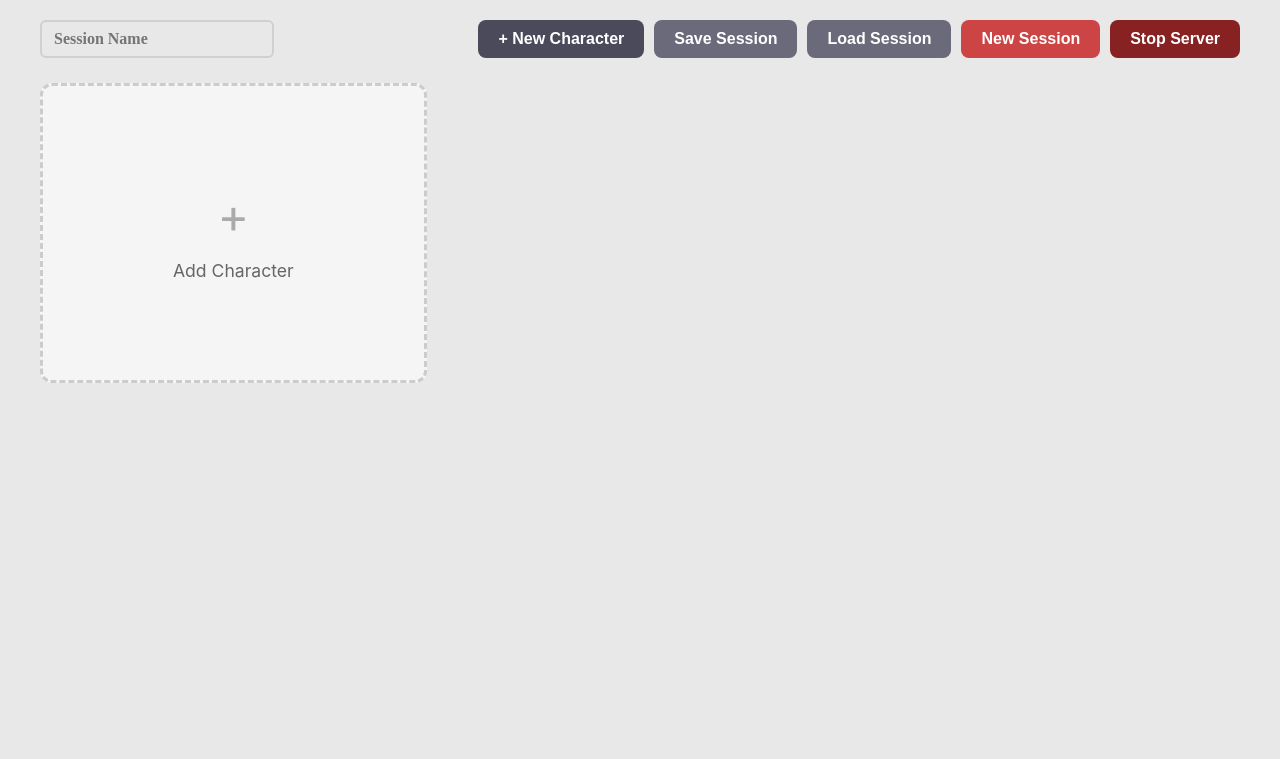
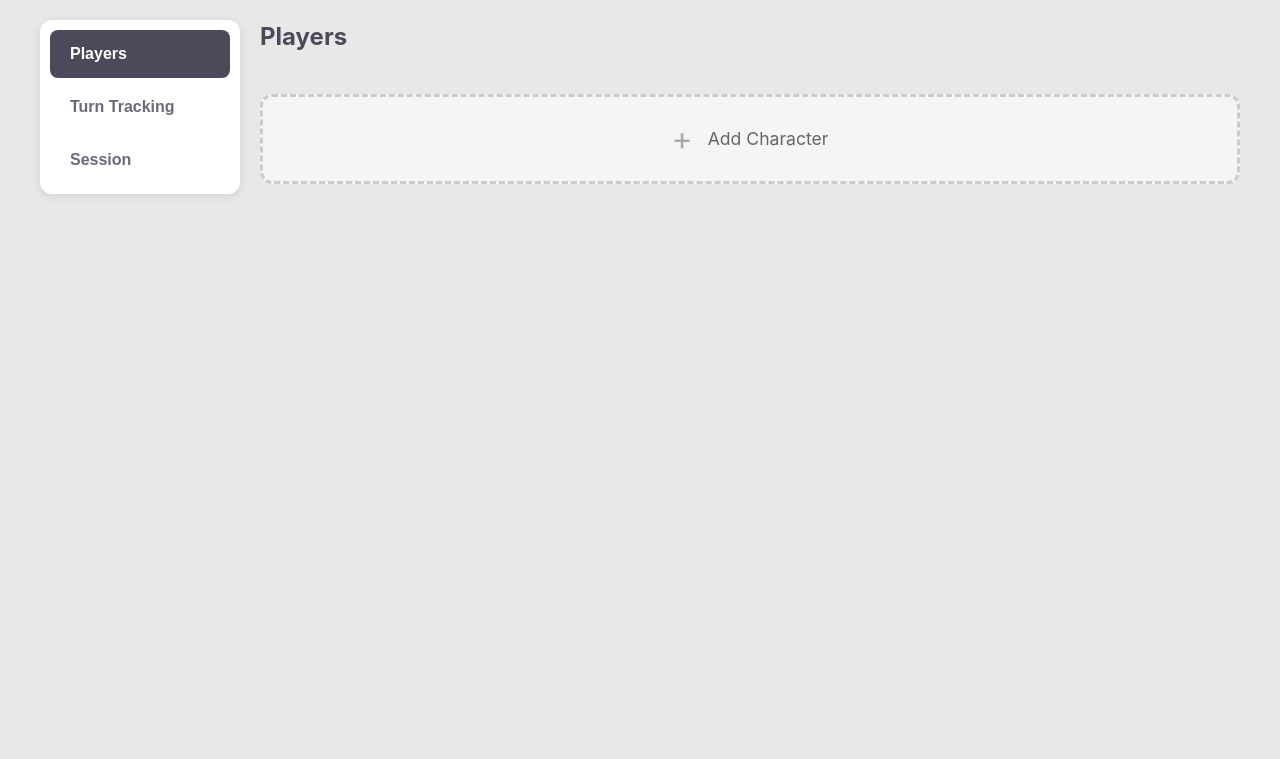
Before and after one commit to StavrosBulgarides/Mausritter, a Flask app: template mausritter/server/templates/gm.html in a window 1280 px wide. Shown: the top 759 px of the page. Run offline with Flask 3, Linux system fonts and the light colour scheme; the template is opened without the code that fills it, so the values that code supplies are empty; some web fonts are replaced.

Commit message:
First iteration of GM tabbed page - needs plenty of layout work

```diff
--- a/mausritter/server/routes/gm.py
+++ b/mausritter/server/routes/gm.py
@@ -25,6 +25,7 @@ def dashboard():
         characters=characters,
         session_name=session_state.get("session_name", "New Session"),
         gm_notes=session_state.get("gm_notes", ""),
+        session_data=game_session.get_session_data(),
     )
 
 
--- a/mausritter/server/templates/gm.html
+++ b/mausritter/server/templates/gm.html
@@ -3,41 +3,106 @@
 {% block title %}GM Dashboard - Mausritter{% endblock %}
 
 {% block extra_styles %}
-.session-header {
+/* Main layout */
+.gm-layout {
     display: flex;
-    justify-content: space-between;
-    align-items: center;
-    flex-wrap: wrap;
-    gap: 15px;
-    margin-bottom: 25px;
+    gap: 20px;
+    min-height: calc(100vh - 60px);
 }
 
-.session-name-input {
-    font-size: 1.8em;
-    font-weight: bold;
-    border: none;
-    background: transparent;
-    padding: 5px;
-    min-width: 200px;
+/* Sidebar navigation */
+.sidebar {
+    width: 200px;
+    flex-shrink: 0;
 }
 
-.session-name-input:focus {
-    outline: none;
-    background: #f0f0f0;
-    border-radius: 4px;
+.nav-tabs {
+    display: flex;
+    flex-direction: column;
+    gap: 5px;
+    background: white;
+    border-radius: 12px;
+    padding: 10px;
+    box-shadow: 0 2px 8px rgba(0,0,0,0.1);
 }
 
-.session-actions {
-    display: flex;
-    gap: 10px;
-    flex-wrap: wrap;
+.nav-tab {
+    padding: 15px 20px;
+    background: transparent;
+    border: none;
+    border-radius: 8px;
+    cursor: pointer;
+    font-size: 1em;
+    font-weight: bold;
+    color: #6a6a7a;
+    text-align: left;
+    transition: background 0.2s, color 0.2s;
 }
 
-.characters-grid {
-    display: grid;
-    grid-template-columns: repeat(auto-fill, minmax(320px, 1fr));
-    gap: 20px;
-    margin-bottom: 30px;
+.nav-tab:hover {
+    background: #f0f0f0;
+}
+
+.nav-tab.active {
+    background: #4a4a5a;
+    color: white;
+}
+
+/* Main content area */
+.main-content {
+    flex: 1;
+    min-width: 0;
+}
+
+.tab-content {
+    display: none;
+}
+
+.tab-content.active {
+    display: block;
+}
+
+.tab-header {
+    margin-bottom: 20px;
+}
+
+.tab-header h2 {
+    margin: 0;
+    color: #4a4a5a;
+}
+
+/* Session tab */
+.session-options {
+    display: flex;
+    flex-direction: column;
+    gap: 15px;
+    max-width: 400px;
+}
+
+.session-option {
+    background: white;
+    border-radius: 12px;
+    padding: 20px;
+    box-shadow: 0 2px 8px rgba(0,0,0,0.1);
+}
+
+.session-option h3 {
+    margin: 0 0 10px 0;
+    font-size: 1.1em;
+}
+
+.session-option p {
+    margin: 0 0 15px 0;
+    color: #6a6a7a;
+    font-size: 0.9em;
+}
+
+/* Players tab */
+.characters-list {
+    display: flex;
+    flex-direction: column;
+    gap: 15px;
+    margin-bottom: 20px;
 }
 
 .character-card {
@@ -45,11 +110,12 @@
     border-radius: 12px;
     box-shadow: 0 2px 8px rgba(0,0,0,0.1);
     overflow: hidden;
-    transition: transform 0.2s, box-shadow 0.2s;
+    display: flex;
+    flex-direction: row;
+    align-items: stretch;
 }
 
 .character-card:hover {
-    transform: translateY(-3px);
     box-shadow: 0 4px 16px rgba(0,0,0,0.15);
 }
 
@@ -58,32 +124,41 @@
     color: white;
     padding: 15px 20px;
     display: flex;
-    justify-content: space-between;
+    flex-direction: column;
+    justify-content: center;
     align-items: center;
+    min-width: 180px;
+    gap: 10px;
 }
 
 .character-header h3 {
     color: white;
     margin: 0;
     font-size: 1.3em;
+    text-align: center;
 }
 
 .character-body {
-    padding: 20px;
+    padding: 15px 20px;
+    display: flex;
+    flex-direction: row;
+    align-items: center;
+    flex-wrap: wrap;
+    gap: 20px;
+    flex: 1;
 }
 
 .stat-row {
     display: flex;
-    justify-content: space-between;
-    margin-bottom: 15px;
+    gap: 10px;
 }
 
 .stat-box {
     text-align: center;
-    padding: 10px;
+    padding: 8px 12px;
     background: #f5f5f5;
     border-radius: 8px;
-    min-width: 70px;
+    min-width: 60px;
 }
 
 .stat-label {
@@ -104,13 +179,15 @@
 }
 
 .character-info {
-    font-size: 0.95em;
+    font-size: 0.9em;
     color: #6a6a7a;
-    margin-bottom: 15px;
+    display: flex;
+    flex-direction: column;
+    gap: 3px;
 }
 
 .character-info p {
-    margin-bottom: 5px;
+    margin: 0;
 }
 
 .player-token {
@@ -120,9 +197,8 @@
     border-radius: 6px;
     font-size: 0.85em;
     display: flex;
-    justify-content: space-between;
     align-items: center;
-    margin-top: 15px;
+    gap: 10px;
 }
 
 .player-token code {
@@ -148,12 +224,13 @@
     border: 3px dashed #ccc;
     border-radius: 12px;
     display: flex;
-    flex-direction: column;
+    flex-direction: row;
     justify-content: center;
     align-items: center;
-    min-height: 300px;
+    padding: 20px 40px;
     cursor: pointer;
     transition: border-color 0.2s, background 0.2s;
+    gap: 15px;
 }
 
 .add-character-card:hover {
@@ -162,9 +239,8 @@
 }
 
 .add-icon {
-    font-size: 3em;
+    font-size: 2em;
     color: #aaa;
-    margin-bottom: 10px;
 }
 
 .add-text {
@@ -172,6 +248,143 @@
     font-size: 1.1em;
 }
 
+.conditions-section {
+    display: flex;
+    align-items: center;
+    gap: 8px;
+}
+
+.conditions-section strong {
+    white-space: nowrap;
+}
+
+.conditions-list {
+    display: flex;
+    flex-wrap: wrap;
+    gap: 5px;
+}
+
+.condition-tag {
+    background: #ffeeee;
+    color: #c44;
+    padding: 3px 8px;
+    border-radius: 4px;
+    font-size: 0.85em;
+    display: flex;
+    align-items: center;
+    gap: 5px;
+}
+
+.condition-tag button {
+    background: none;
+    border: none;
+    color: #c44;
+    cursor: pointer;
+    font-size: 1em;
+    padding: 0;
+    line-height: 1;
+}
+
+.add-condition-btn {
+    background: #f0f0f0;
+    color: #666;
+    padding: 3px 8px;
+    border-radius: 4px;
+    font-size: 0.85em;
+    cursor: pointer;
+    border: 1px dashed #ccc;
+}
+
+.add-condition-btn:hover {
+    background: #e0e0e0;
+}
+
+.character-actions {
+    display: flex;
+    gap: 8px;
+}
+
+.character-actions .btn {
+    text-align: center;
+    padding: 8px 12px;
+    font-size: 0.9em;
+}
+
+.delete-btn {
+    background: none;
+    border: none;
+    color: rgba(255,255,255,0.7);
+    cursor: pointer;
+    font-size: 1.2em;
+    padding: 5px;
+}
+
+.delete-btn:hover {
+    color: white;
+}
+
+/* Turn Tracking tab */
+.turn-tracker {
+    background: white;
+    border-radius: 12px;
+    padding: 30px;
+    box-shadow: 0 2px 8px rgba(0,0,0,0.1);
+    max-width: 400px;
+    text-align: center;
+}
+
+.turn-display {
+    font-size: 5em;
+    font-weight: bold;
+    color: #4a4a5a;
+    margin: 20px 0;
+}
+
+.turn-label {
+    font-size: 1.2em;
+    color: #6a6a7a;
+    margin-bottom: 30px;
+}
+
+.turn-controls {
+    display: flex;
+    gap: 15px;
+    justify-content: center;
+}
+
+.turn-btn {
+    padding: 15px 30px;
+    font-size: 1.1em;
+    border-radius: 8px;
+    border: none;
+    cursor: pointer;
+    font-weight: bold;
+    transition: background 0.2s, transform 0.1s;
+}
+
+.turn-btn:active {
+    transform: scale(0.98);
+}
+
+.turn-btn-next {
+    background: #4a7a4a;
+    color: white;
+}
+
+.turn-btn-next:hover {
+    background: #3a6a3a;
+}
+
+.turn-btn-reset {
+    background: #c44;
+    color: white;
+}
+
+.turn-btn-reset:hover {
+    background: #a33;
+}
+
+/* Modals */
 .modal-overlay {
     display: none;
     position: fixed;
@@ -208,52 +421,6 @@
     gap: 10px;
     justify-content: flex-end;
     margin-top: 20px;
-}
-
-.form-group {
-    margin-bottom: 15px;
-}
-
-.form-group label {
-    display: block;
-    margin-bottom: 5px;
-    font-weight: bold;
-}
-
-.form-group input, .form-group textarea {
-    width: 100%;
-}
-
-.delete-btn {
-    background: none;
-    border: none;
-    color: rgba(255,255,255,0.7);
-    cursor: pointer;
-    font-size: 1.2em;
-    padding: 5px;
-}
-
-.delete-btn:hover {
-    color: white;
-}
-
-.character-actions {
-    display: flex;
-    gap: 8px;
-    margin-top: 15px;
-}
-
-.character-actions .btn {
-    flex: 1;
-    text-align: center;
-    padding: 8px 12px;
-    font-size: 0.9em;
-}
-
-.no-characters-msg {
-    text-align: center;
-    color: #6a6a7a;
-    padding: 40px;
 }
 
 /* File upload */
@@ -294,67 +461,28 @@
     border: 2px solid #4a4a5a;
     border-radius: 4px;
 }
-
-.conditions-list {
-    display: flex;
-    flex-wrap: wrap;
-    gap: 5px;
-    margin-top: 10px;
-}
-
-.condition-tag {
-    background: #ffeeee;
-    color: #c44;
-    padding: 3px 8px;
-    border-radius: 4px;
-    font-size: 0.85em;
-    display: flex;
-    align-items: center;
-    gap: 5px;
-}
-
-.condition-tag button {
-    background: none;
-    border: none;
-    color: #c44;
-    cursor: pointer;
-    font-size: 1em;
-    padding: 0;
-    line-height: 1;
-}
-
-.add-condition-btn {
-    background: #f0f0f0;
-    color: #666;
-    padding: 3px 8px;
-    border-radius: 4px;
-    font-size: 0.85em;
-    cursor: pointer;
-    border: 1px dashed #ccc;
-}
-
-.add-condition-btn:hover {
-    background: #e0e0e0;
-}
 {% endblock %}
 
 {% block content %}
-<div class="session-header">
-    <input type="text" class="session-name-input blackletter" id="session-name"
-           value="{{ session_name }}" placeholder="Session Name">
-    <div class="session-actions">
-        <button class="btn" onclick="createCharacter()">+ New Character</button>
-        <button class="btn btn-secondary" onclick="saveSession()">Save Session</button>
-        <div class="file-input-wrapper">
-            <button class="btn btn-secondary">Load Session</button>
-            <input type="file" accept=".json" onchange="loadSession(this.files[0])">
-        </div>
-        <button class="btn btn-danger" onclick="newSession()">New Session</button>
-        <button class="btn btn-danger" onclick="stopServer()" style="background:#822;">Stop Server</button>
+<div class="gm-layout">
+    <!-- Sidebar Navigation -->
+    <div class="sidebar">
+        <div class="nav-tabs">
+            <button class="nav-tab active" onclick="showTab('players')">Players</button>
+            <button class="nav-tab" onclick="showTab('turns')">Turn Tracking</button>
+            <button class="nav-tab" onclick="showTab('session')">Session</button>
         </div>
     </div>
 
-<div class="characters-grid" id="characters-grid">
+    <!-- Main Content Area -->
+    <div class="main-content">
+        <!-- Players Tab -->
+        <div id="tab-players" class="tab-content active">
+            <div class="tab-header">
+                <h2>Players</h2>
+            </div>
+
+            <div class="characters-list" id="characters-list">
                 {% for char_id, char in characters.items() %}
                 <div class="character-card" data-id="{{ char_id }}">
                     <div class="character-header">
@@ -375,7 +503,7 @@
                             <div class="stat-box">
                                 <div class="stat-label">DEX</div>
                                 <div class="stat-value">
-                        <span class="editable-stat" onclick="editStat('{{ char_id }}', 'STR', this)">
+                                    <span class="editable-stat" onclick="editStat('{{ char_id }}', 'DEX', this)">
                                         {{ char.attributes.DEX.current }}
                                     </span>
                                 </div>
@@ -417,7 +545,7 @@
                             </div>
                         </div>
                         <div class="player-token">
-                <span>Player link: <code>/player/{{ char.player_token }}</code></span>
+                            <span>Player: <code>/player/{{ char.player_token }}</code></span>
                             <button class="copy-btn" onclick="copyPlayerLink('{{ char.player_token }}')">Copy</button>
                         </div>
                         <div class="character-actions">
@@ -426,10 +554,65 @@
                     </div>
                 </div>
                 {% endfor %}
+            </div>
 
             <div class="add-character-card" onclick="createCharacter()">
                 <div class="add-icon">+</div>
                 <div class="add-text">Add Character</div>
+            </div>
+        </div>
+
+        <!-- Turn Tracking Tab -->
+        <div id="tab-turns" class="tab-content">
+            <div class="tab-header">
+                <h2>Turn Tracking</h2>
+            </div>
+
+            <div class="turn-tracker">
+                <div class="turn-label">Current Turn</div>
+                <div class="turn-display" id="turn-counter">{{ session_data.get('turn_count', 1) }}</div>
+                <div class="turn-controls">
+                    <button class="turn-btn turn-btn-next" onclick="nextTurn()">Next Turn</button>
+                    <button class="turn-btn turn-btn-reset" onclick="resetTurns()">Reset</button>
+                </div>
+            </div>
+        </div>
+
+        <!-- Session Tab -->
+        <div id="tab-session" class="tab-content">
+            <div class="tab-header">
+                <h2>Session</h2>
+            </div>
+
+            <div class="session-options">
+                <div class="session-option">
+                    <h3>Save Session</h3>
+                    <p>Download the current session as a JSON file.</p>
+                    <button class="btn btn-secondary" onclick="saveSession()">Save Session</button>
+                </div>
+
+                <div class="session-option">
+                    <h3>Load Session</h3>
+                    <p>Load a previously saved session file.</p>
+                    <div class="file-input-wrapper">
+                        <button class="btn btn-secondary">Load Session</button>
+                        <input type="file" accept=".json" onchange="loadSession(this.files[0])">
+                    </div>
+                </div>
+
+                <div class="session-option">
+                    <h3>New Session</h3>
+                    <p>Start a fresh session. This will delete all current characters.</p>
+                    <button class="btn btn-danger" onclick="newSession()">New Session</button>
+                </div>
+
+                <div class="session-option">
+                    <h3>Stop Server</h3>
+                    <p>Shut down the server. Make sure to save first!</p>
+                    <button class="btn btn-danger" onclick="stopServer()" style="background:#822;">Stop Server</button>
+                </div>
+            </div>
+        </div>
     </div>
 </div>
 
@@ -467,12 +650,45 @@
 
 {% block extra_scripts %}
 let currentConditionCharId = null;
+let turnCount = {{ session_data.get('turn_count', 1) }};
 
-// Session name auto-save
-document.getElementById('session-name').addEventListener('change', async function() {
-    await apiPatch('/session/name', { name: this.value });
+// Tab navigation
+function showTab(tabName) {
+    // Hide all tab content
+    document.querySelectorAll('.tab-content').forEach(tab => {
+        tab.classList.remove('active');
     });
 
+    // Remove active from all nav tabs
+    document.querySelectorAll('.nav-tab').forEach(tab => {
+        tab.classList.remove('active');
+    });
+
+    // Show selected tab content
+    document.getElementById('tab-' + tabName).classList.add('active');
+
+    // Mark nav tab as active
+    event.target.classList.add('active');
+}
+
+// Turn tracking
+async function nextTurn() {
+    turnCount++;
+    document.getElementById('turn-counter').textContent = turnCount;
+    await saveTurnCount();
+}
+
+async function resetTurns() {
+    turnCount = 1;
+    document.getElementById('turn-counter').textContent = turnCount;
+    await saveTurnCount();
+}
+
+async function saveTurnCount() {
+    await apiPatch('/session/data', { turn_count: turnCount });
+}
+
+// Character management
 async function createCharacter() {
     const result = await apiPost('/characters', {});
     if (result.success) {
@@ -535,6 +751,7 @@ function editStat(charId, stat, element) {
     });
 }
 
+// Conditions
 function showConditionModal(charId) {
     currentConditionCharId = charId;
     document.getElementById('condition-modal').classList.add('active');
@@ -548,10 +765,7 @@ function hideConditionModal() {
 async function addCondition(condition) {
     if (!currentConditionCharId) return;
 
-    const charCard = document.querySelector(`[data-id="${currentConditionCharId}"]`);
     const conditionsList = document.getElementById(`conditions-${currentConditionCharId}`);
-
-    // Get current conditions from the DOM
     const currentConditions = Array.from(conditionsList.querySelectorAll('.condition-tag'))
         .map(tag => tag.textContent.replace('×', '').trim());
 
@@ -588,6 +802,7 @@ function copyPlayerLink(token) {
     });
 }
 
+// Session management
 async function saveSession() {
     window.location.href = apiUrl('/session/save');
 }
@@ -630,6 +845,7 @@ function stopServer() {
     });
 }
 
+// Modals
 function showConfirmModal(title, message, onConfirm) {
     document.getElementById('confirm-title').textContent = title;
     document.getElementById('confirm-message').textContent = message;
```
Also changed, not shown: mausritter/server/routes/api.py (+15 -0 lines), mausritter/server/session.py (+15 -0 lines). Lines whose indentation alone changed are shown as unchanged.
